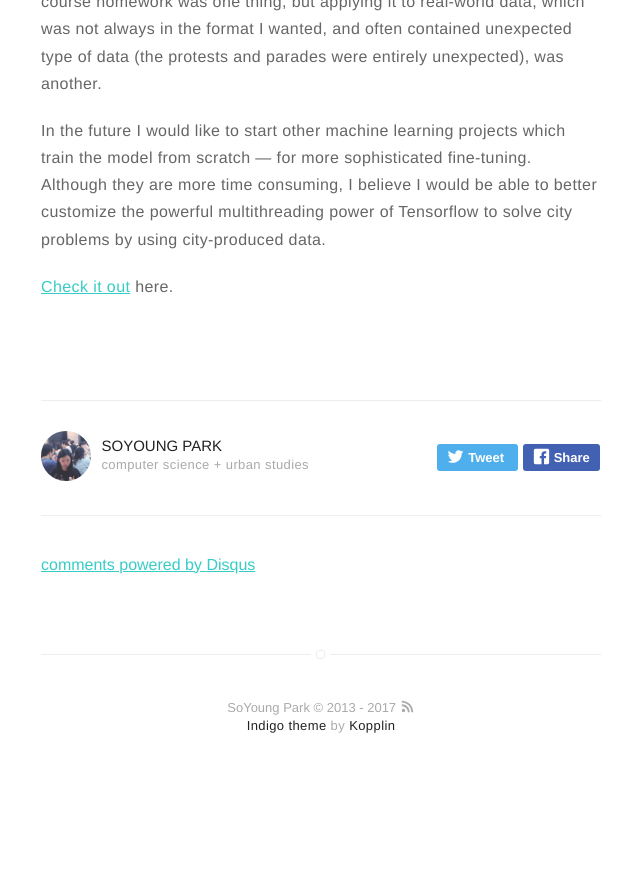
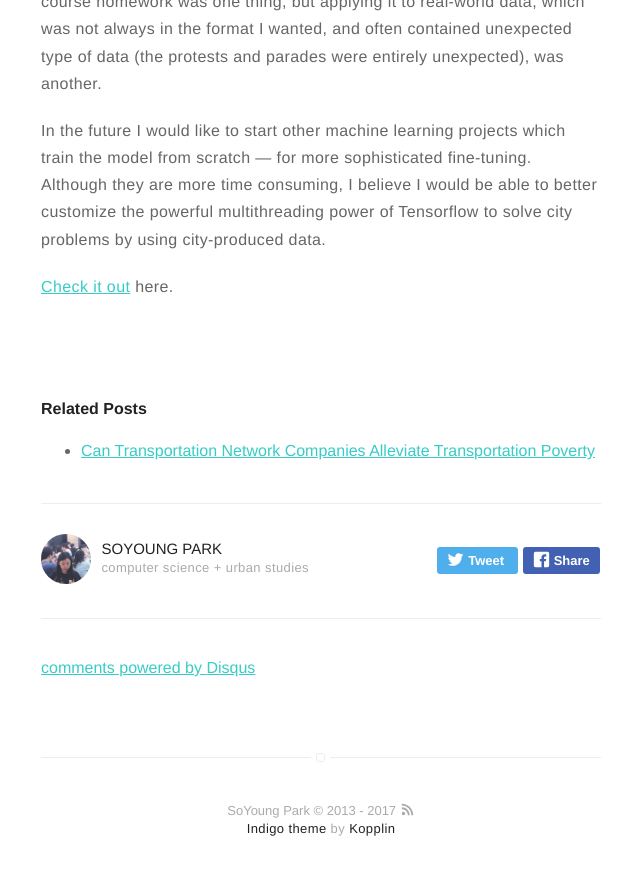
Before and after one commit to soyoungpark/soyoungpark.github.io, a Jekyll site: the page built from _posts/2017-08-14-tensorflow-traffic-congestion.markdown, in a window 1280 px wide and 900 px high, scrolled down 10559 px. Shown: the top 875 px of the window, without its empty margins (319-959 px from the left). Built offline with Jekyll 4.4.1, drawn with Linux system fonts in a browser that asks for light colours; comment, search, counter and statistics services are not loaded; before the commit the page ends 11356 px from its top, so only the background shows below that; some of the changed text lies outside the part shown.

Commit message:
new post

```diff
--- a/_posts/2017-08-14-tensorflow-traffic-congestion.markdown
+++ b/_posts/2017-08-14-tensorflow-traffic-congestion.markdown
@@ -2,7 +2,10 @@
 title: "Tensorflow Traffic Congestion Classifier"
 layout: post
 date: 2017-08-14 22:10
-tag: tensorflow
+tag:
+- tensorflow
+- transportation
+- computervision
 image: /assets/images/tensorflowtraffic/tf.png
 headerImage: true
 projects: true
--- a/_posts/2017-11-07-can-transportation-network-companies-alleviate-transportation-poverty.markdown
+++ b/_posts/2017-11-07-can-transportation-network-companies-alleviate-transportation-poverty.markdown
@@ -4,7 +4,6 @@ layout: post
 date: 2017-11-07 11:41
 tag:
 - transportation
-- sharing economy
 image: /assets/images/urbs/rideshare.png
 headerImage: true
 projects: true
```
